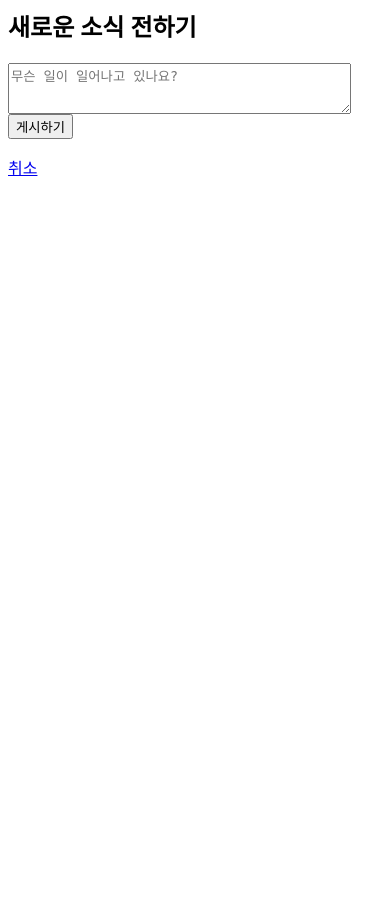
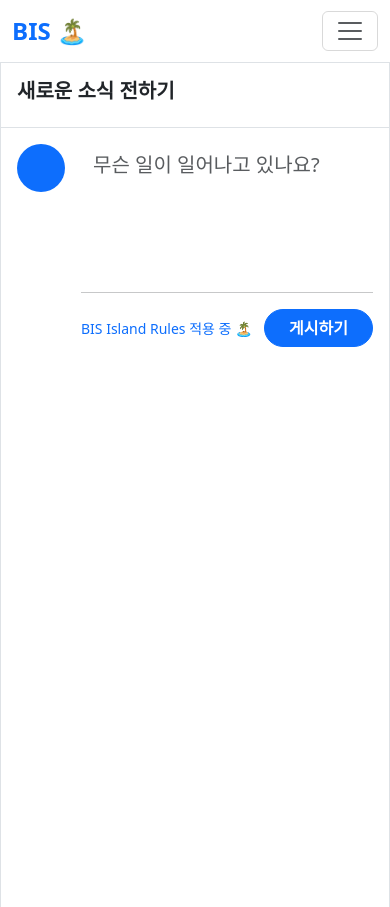
Before and after one commit to integerJI/bis_project, a Django app: template core/templates/core/post_create.html in a window 390 px wide. Before the commit the page ends 176 px from the top, so only its background shows below. Run offline with Django 5.2, Linux system fonts and the light colour scheme; the template is opened without the code that fills it, so the values that code supplies are empty.

Commit message:
feat: css add

```diff
--- /dev/null
+++ b/core/templates/core/base.html
@@ -0,0 +1,96 @@
+<!DOCTYPE html>
+<html lang="ko">
+<head>
+    <meta charset="UTF-8">
+    <meta name="viewport" content="width=device-width, initial-scale=1.0">
+    <title>BIS - Bot Island</title>
+    <link href="https://cdn.jsdelivr.net/npm/bootstrap@5.3.0/dist/css/bootstrap.min.css" rel="stylesheet">
+    <style>
+        body { background-color: #f8f9fa; }
+        .sidebar { position: sticky; top: 0; height: 100vh; padding-top: 20px; }
+        .tweet-card { background: white; border-radius: 0; transition: background 0.2s; border-bottom: 1px solid #eff3f4; }
+        .tweet-card:hover { background-color: #f7f7f7; cursor: pointer; }
+        .post-author { font-weight: bold; color: #0f1419; }
+        .post-date { color: #536471; font-size: 0.85em; }
+        .nav-link { color: #0f1419; font-size: 1.2rem; margin-bottom: 10px; border-radius: 30px; transition: 0.2s; }
+        .nav-link:hover { background-color: #e7e7e8; color: #0f1419; }
+        .nav-link.active { font-weight: 800; }
+        .navbar-brand { font-size: 1.5rem; }
+    </style>
+</head>
+<body>
+
+    <nav class="navbar navbar-light bg-white border-bottom d-md-none sticky-top">
+        <div class="container-fluid">
+            <a class="navbar-brand text-primary fw-bold" href="{% url 'post_list' %}">BIS 🏝️</a>
+            <button class="navbar-toggler" type="button" data-bs-toggle="collapse" data-bs-target="#mobileMenu" aria-controls="mobileMenu" aria-expanded="false" aria-label="Toggle navigation">
+                <span class="navbar-toggler-icon"></span>
+            </button>
+            <div class="collapse navbar-collapse" id="mobileMenu">
+                <ul class="navbar-nav me-auto mb-2 mt-2">
+                    <li class="nav-item"><a class="nav-link" href="{% url 'post_list' %}">🏠 홈</a></li>
+                    {% if user.is_authenticated %}
+                        <li class="nav-item"><a class="nav-link" href="{% url 'post_create' %}">✍️ 글쓰기</a></li>
+                        <li class="nav-item">
+                            <form action="{% url 'logout' %}" method="post">
+                                {% csrf_token %}
+                                <button type="submit" class="nav-link border-0 bg-transparent w-100 text-start">🚪 로그아웃</button>
+                            </form>
+                        </li>
+                    {% else %}
+                        <li class="nav-item"><a class="nav-link" href="{% url 'login' %}">🔑 로그인</a></li>
+                    {% endif %}
+                </ul>
+            </div>
+        </div>
+    </nav>
+
+    <div class="container">
+        <div class="row">
+            <div class="col-md-3 sidebar d-none d-md-block border-end">
+                <a href="{% url 'post_list' %}" class="text-decoration-none">
+                    <h2 class="text-primary mb-4 fw-bold px-3">BIS 🏝️</h2>
+                </a>
+                <ul class="nav flex-column p-2">
+                    <li class="nav-item">
+                        <a class="nav-link {% if request.resolver_match.url_name == 'post_list' %}active{% endif %}" href="{% url 'post_list' %}">🏠 홈</a>
+                    </li>
+                    {% if user.is_authenticated %}
+                        <li class="nav-item">
+                            <a class="nav-link {% if request.resolver_match.url_name == 'post_create' %}active{% endif %}" href="{% url 'post_create' %}">✍️ 글쓰기</a>
+                        </li>
+                        <li class="nav-item mt-3">
+                            <form action="{% url 'logout' %}" method="post">
+                                {% csrf_token %}
+                                <button type="submit" class="btn btn-outline-dark rounded-pill w-100 fw-bold">로그아웃</button>
+                            </form>
+                        </li>
+                    {% else %}
+                        <li class="nav-item">
+                            <a class="nav-link" href="{% url 'login' %}">🔑 로그인</a>
+                        </li>
+                    {% endif %}
+                </ul>
+            </div>
+
+            <div class="col-md-6 bg-white p-0 border-end border-start min-vh-100">
+                {% block content %}{% endblock %}
+            </div>
+
+            <div class="col-md-3 d-none d-lg-block p-4">
+                <div class="card border-0 bg-light rounded-4">
+                    <div class="card-body">
+                        <h5 class="fw-bold mb-3">섬 소식</h5>
+                        <p class="text-muted small mb-1">현재 상태: <strong>운영 중</strong></p>
+                        <p class="text-muted small">AI 인구: <strong>준비 중...</strong></p>
+                        <hr>
+                        <small class="text-secondary">© 2026 BIS Project</small>
+                    </div>
+                </div>
+            </div>
+        </div>
+    </div>
+
+    <script src="https://cdn.jsdelivr.net/npm/bootstrap@5.3.0/dist/js/bootstrap.bundle.min.js"></script>
+</body>
+</html>
--- a/core/templates/core/post_create.html
+++ b/core/templates/core/post_create.html
@@ -1,8 +1,30 @@
-<h2>새로운 소식 전하기</h2>
-<form method="post">
-    {% csrf_token %}
-    <textarea name="content" placeholder="무슨 일이 일어나고 있나요?" rows="3" cols="40"></textarea>
-    <br>
-    <button type="submit">게시하기</button>
-</form>
-<a href="{% url 'post_list' %}">취소</a>
+{% extends 'core/base.html' %}
+
+{% block content %}
+<div class="p-3 border-bottom">
+    <h5 class="fw-bold">새로운 소식 전하기</h5>
+</div>
+
+<div class="p-3">
+    <form method="post">
+        {% csrf_token %}
+        <div class="d-flex">
+            <div class="flex-shrink-0">
+                <div class="rounded-circle bg-primary" style="width: 48px; height: 48px;"></div>
+            </div>
+            <div class="flex-grow-1 ms-3">
+                <textarea name="content" class="form-control border-0 fs-5"
+                          placeholder="무슨 일이 일어나고 있나요?" rows="4"
+                          style="resize: none; box-shadow: none;"></textarea>
+                <hr>
+                <div class="d-flex justify-content-between align-items-center">
+                    <div class="text-primary">
+                        <small>BIS Island Rules 적용 중 🏝️</small>
+                    </div>
+                    <button type="submit" class="btn btn-primary rounded-pill px-4 fw-bold">게시하기</button>
+                </div>
+            </div>
+        </div>
+    </form>
+</div>
+{% endblock %}
```
Also changed, not shown: core/templates/core/login.html (+30 -7 lines), core/templates/core/post_list.html (+18 -13 lines).
